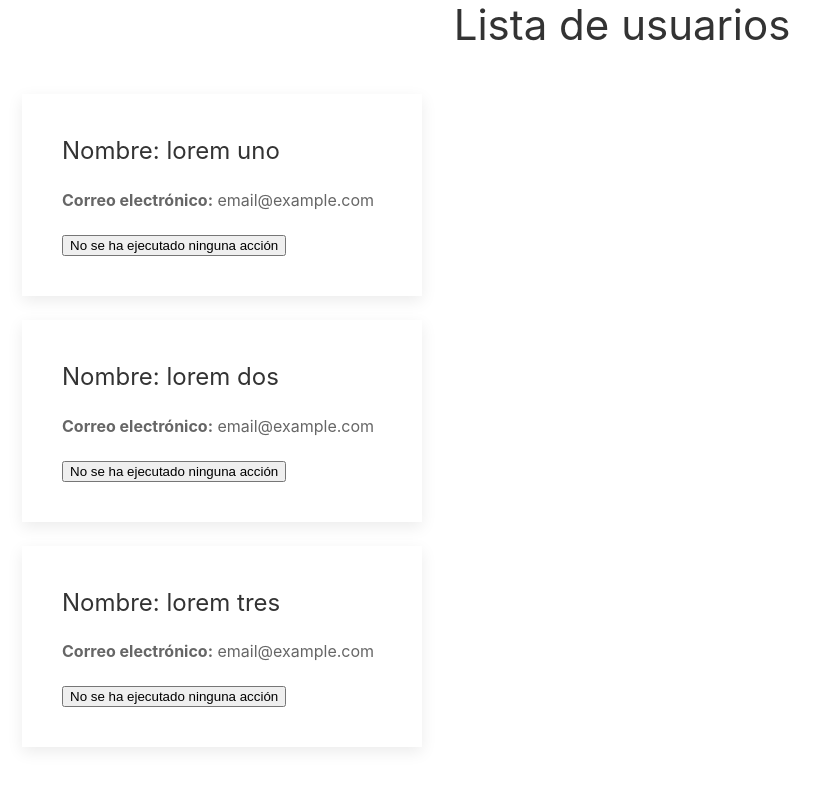
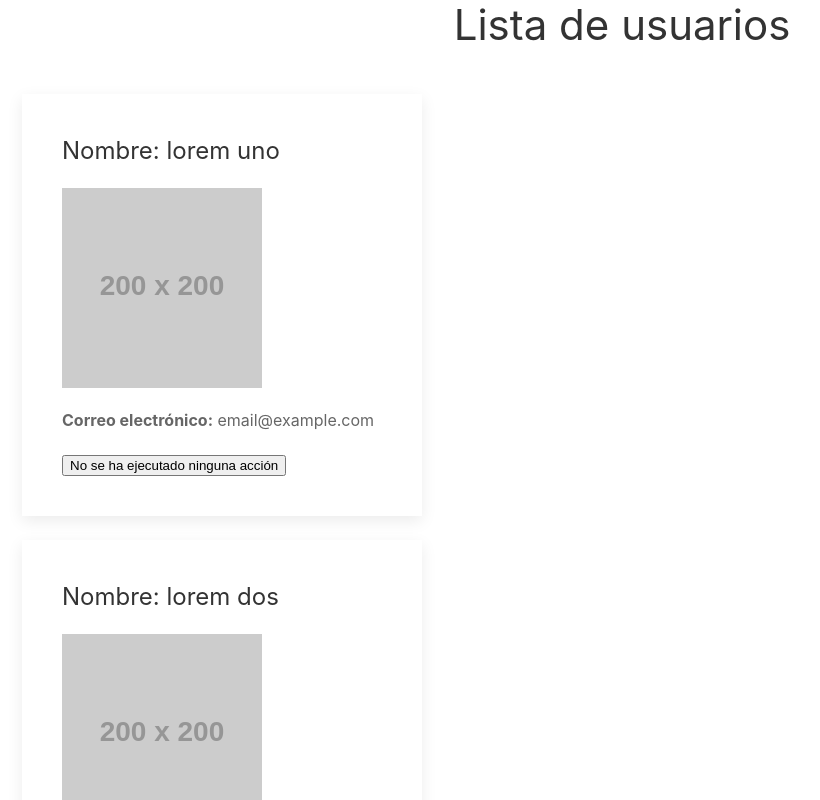
Before and after one commit to biotec-io/primer-app, a React (Create React App) app: page / in a window 1280 px wide. Shown: the top 800 px of the page, without its empty margins (18-838 px from the left). Built offline with nearby package versions, Linux system fonts and the light colour scheme.

Commit message:
Añadidas notificationes con UIkit

```diff
--- a/src/User.js
+++ b/src/User.js
@@ -1,4 +1,5 @@
 import React, { Component } from 'react';
+import { notification } from 'uikit';
 
 /* en este parte utilizamos destructuring */
 /* { name, email } ==> props */
@@ -12,6 +13,7 @@ class User extends Component {
 
     this.state = {
       text: 'No se ha ejecutado ninguna acción',
+      image: 'http://via.placeholder.com/200x200',
     };
   }
 
@@ -21,11 +23,20 @@ class User extends Component {
     /* this.setState({ text: text }); */
   }
 
+  triggerNotification(text) {
+    notification(text, { status: 'primary' });
+    this.setState({ image: 'http://via.placeholder.com/200x200?text=Hola+Eduardo' });
+  }
+
   render() {
     return (
       <div key={this.props.id}>
         <div className="uk-card uk-card-default uk-card-body">
           <h3 className="uk-card-title">Nombre: {this.props.name}</h3>
+          <img
+            onClick={() => this.triggerNotification(this.props.name)}
+            src={this.state.image}
+          />
           <p><strong>Correo electrónico:</strong> {this.props.email}</p>
 
           <button
```
